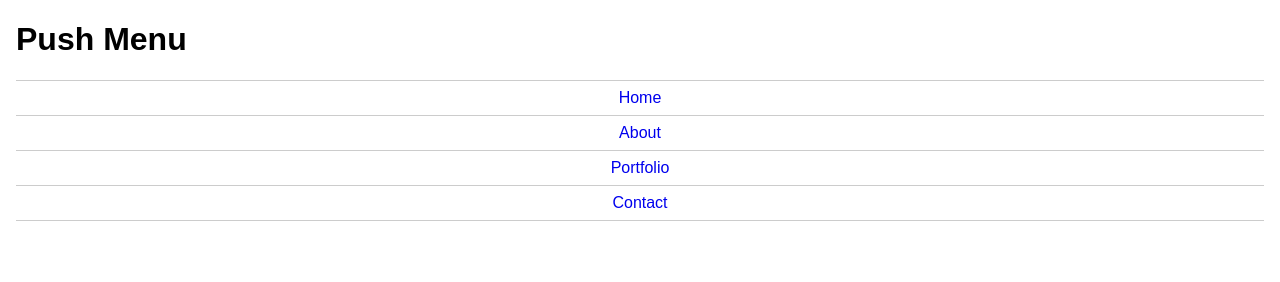
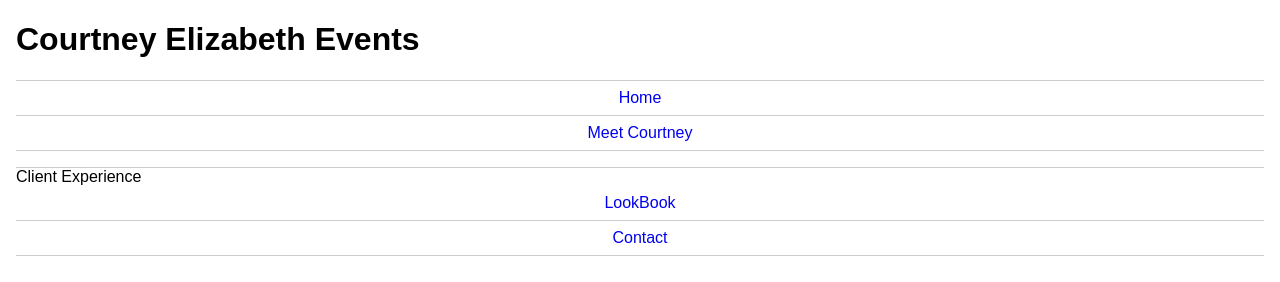
Before and after one commit to norr0065/project-pushpage, a plain HTML site: page index.html in a window 1280 px wide. Drawn offline with nearby package versions, Linux system fonts and the light colour scheme; some icons are missing.

Commit message:
feat(html): change nav items and h1 title

```diff
--- a/index.html
+++ b/index.html
@@ -14,7 +14,7 @@
     <div class="sliding-canvas">
 
       <header class="header">
-        <h1>Push Menu</h1>
+        <h1> Courtney Elizabeth Events</h1>
 
           <!-- Menu Toggle Icon -->
         <a class="toggle-btn i-menu" href="#main-menu"><span>Menu</span></a>
@@ -23,8 +23,9 @@
         <a class="close-btn i-close" href="#main-menu"><span>Close</span></a>
           <ul>
               <li><a href="#">Home</a></li>
-              <li><a href="#">About</a></li>
-              <li><a href="#">Portfolio</a></li>
+              <li><a href="#">Meet Courtney</a></li>
+              <li><a href="#"></a>Client Experience</li>
+              <li><a href="#">LookBook</a></li>
               <li><a href="#">Contact</a></li>
           </ul>
         </nav>
```
